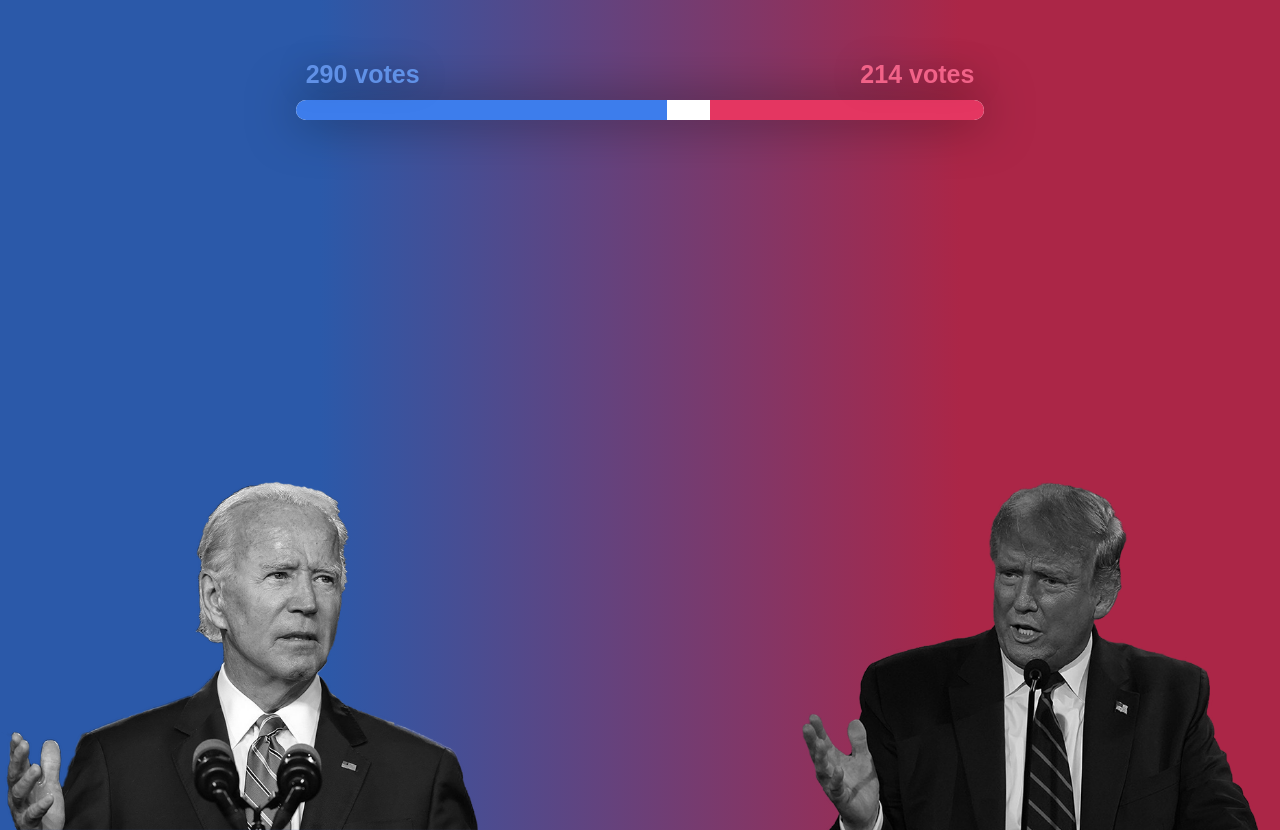
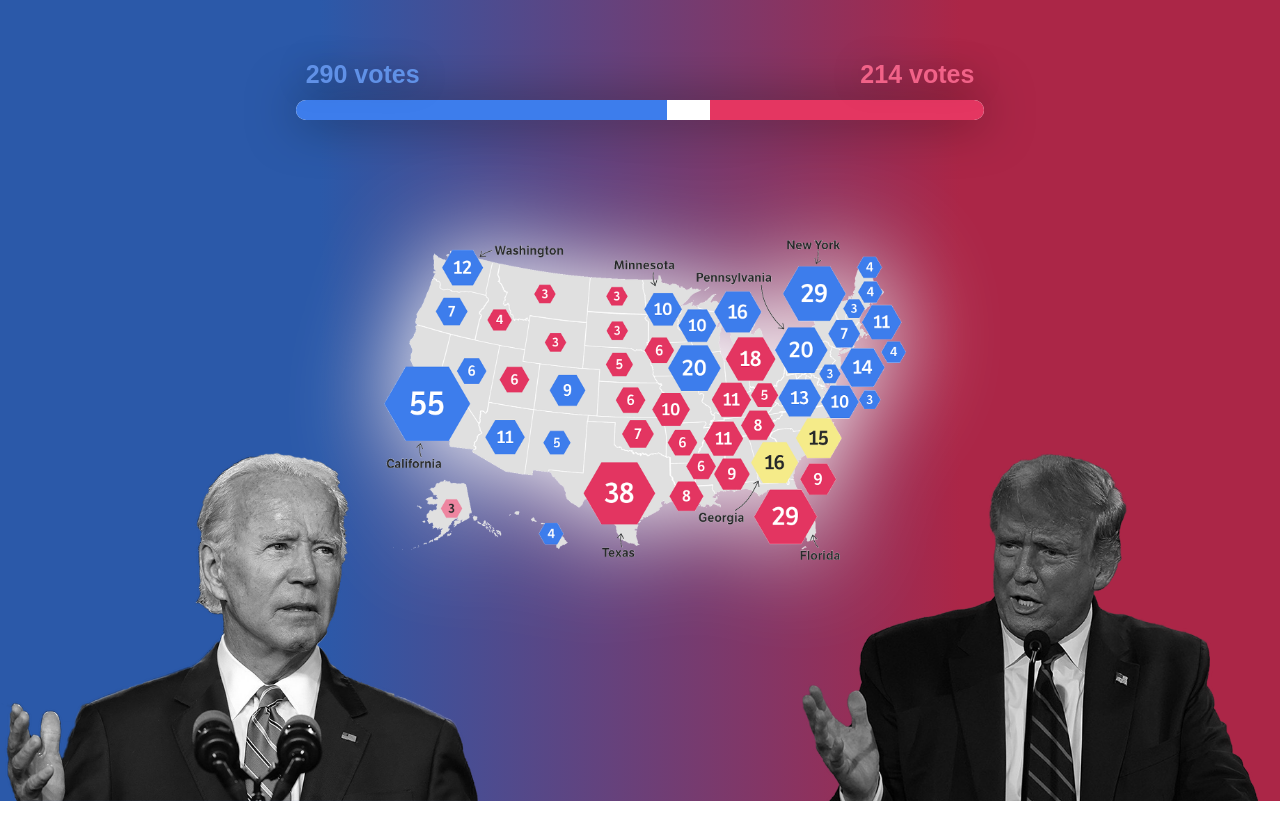
Before and after one commit to ndrivdal/FreakyFriday, a plain HTML site: page index.html in a window 1280 px wide. After the commit the page ends 801 px from the top, so only its background shows below. Drawn offline with Linux system fonts and the light colour scheme.

Commit message:
update start page

```diff
--- a/css/stylesheet.css
+++ b/css/stylesheet.css
@@ -10,7 +10,7 @@ body {
 .container {
     display: grid;
     grid-template-columns: auto 26.9% 26.9% auto;
-    grid-template-rows: 10% 50% auto;
+    grid-template-rows: 10% 20% 50% auto;
     height: 100vh;
 }
 
@@ -115,6 +115,8 @@ body {
     content: url("../images/Joe Biden BW.png");
     justify-self: start;
     align-self: end;
+    position: relative;
+    transform: translate(0, -54%);
 }
 
 .trump {
@@ -125,4 +127,16 @@ body {
     content: url("../images/Donald Trump BW.png");
     justify-self: end;
     align-self: end;
+    z-index: 1;
+    position: relative;
+    transform: translate(0, -54%);
 }
+
+.map {
+    content: url("../images/President Map.png");
+    height: 25vw;
+    position: absolute;
+    left: 30vw;
+    bottom: 30vh;
+    filter: drop-shadow(0 0 50px rgba(255, 255, 255, 1));
+}
--- a/index.html
+++ b/index.html
@@ -20,6 +20,8 @@
     <div class="blueVoters"> 290 votes</div>
     <div class="redVoters"> 214 votes</div>
 
+    <div class="map"></div>
+
     <div class="biden"></div>
     <div class="trump"></div>
 </div>
```
Also changed, not shown: images/President Map.png (added).
